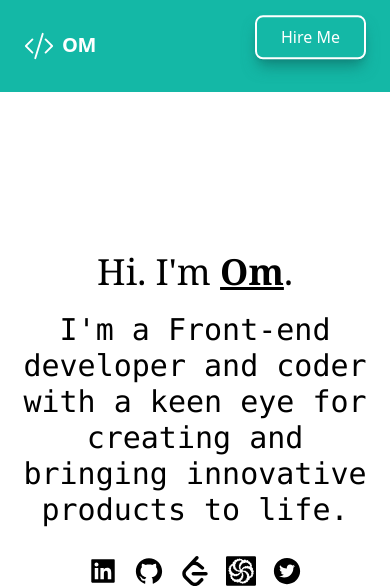
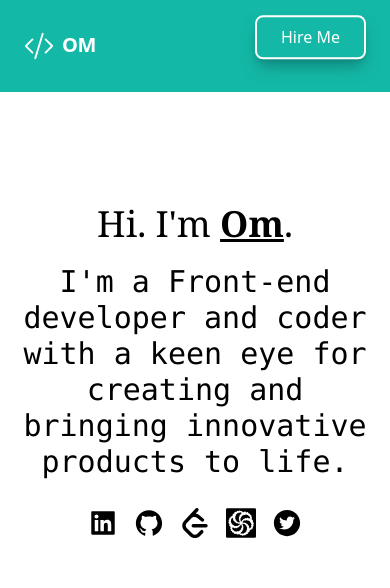
Before and after one commit to Omjavir/portfolio, a React (Create React App) app: page / in a window 390 px wide. Shown: the top 588 px of the page. Built offline with nearby package versions, Linux system fonts and the light colour scheme.

Commit message:
Fixed margin top

```diff
--- a/src/Components/Hero.js
+++ b/src/Components/Hero.js
@@ -2,7 +2,7 @@ import React from 'react'
 
 const Hero = () => {
   return (
-    <div className='flex-col justify-center text-center pt-40'>
+    <div className='flex-col justify-center text-center sm:pt-40 pt-28'>
       {/* <div className='sm:w-[50vw] bg-blue-500 sm:p-20 p-2 w-[100vw] mx-auto flex justify-center'>
         <img className='rounded-t-full px-10' src="https://github.com/Omjavir/portfolio/blob/master/public/hero.jpg?raw=true" alt="Hero" />
       </div>
```
